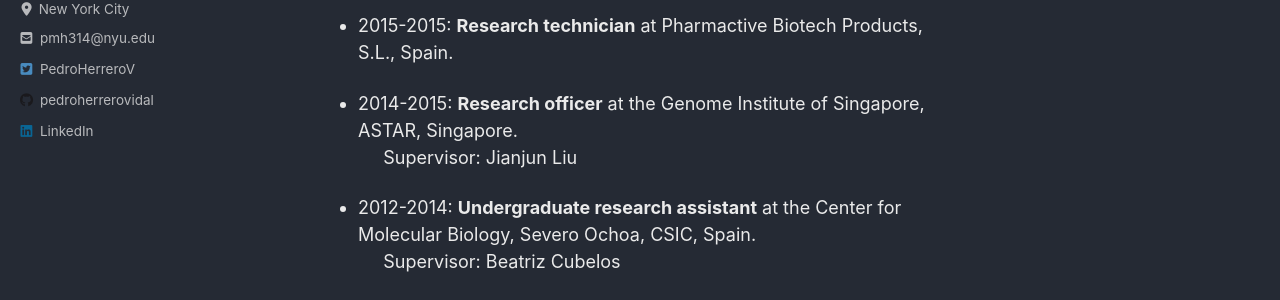
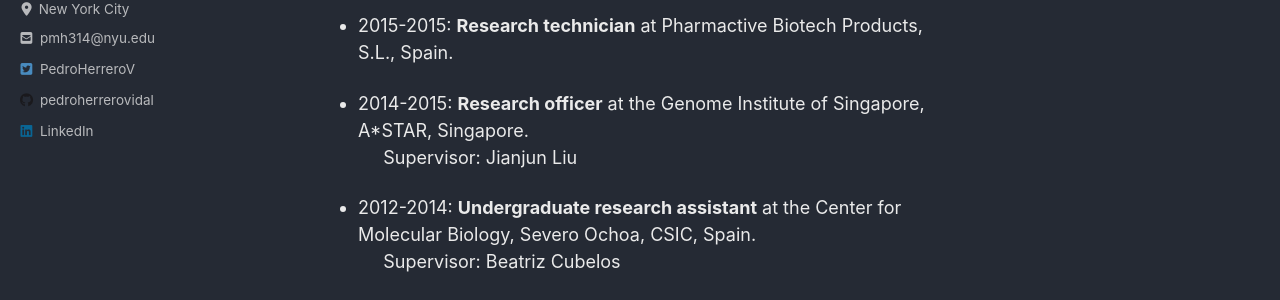
Before and after one commit to pedroherrerovidal/pedroherrerovidal.github.io, a Jekyll site: the page built from _pages/research.md, in a window 1280 px wide and 900 px high, scrolled down 382 px. Shown: the part 167-467 px from the top of the window. Built offline with Jekyll 4.4.1, drawn with Linux system fonts in a browser that asks for light colours; cached includes are drawn as plain includes; nearby versions of some CDN libraries.

Commit message:
Update research.md

```diff
--- a/_pages/research.md
+++ b/_pages/research.md
@@ -16,7 +16,7 @@
 
 - 2015-2015: **Research technician** at Pharmactive Biotech Products, S.L., Spain. <br />
 
-- 2014-2015: **Research officer** at the Genome Institute of Singapore, ASTAR, Singapore. <br />
+- 2014-2015: **Research officer** at the Genome Institute of Singapore, A\*STAR, Singapore. <br />
 &nbsp;&nbsp;&nbsp;&nbsp; Supervisor: Jianjun Liu
 
 - 2012-2014: **Undergraduate research assistant** at the Center for Molecular Biology, Severo Ochoa, CSIC, Spain. <br />
```
